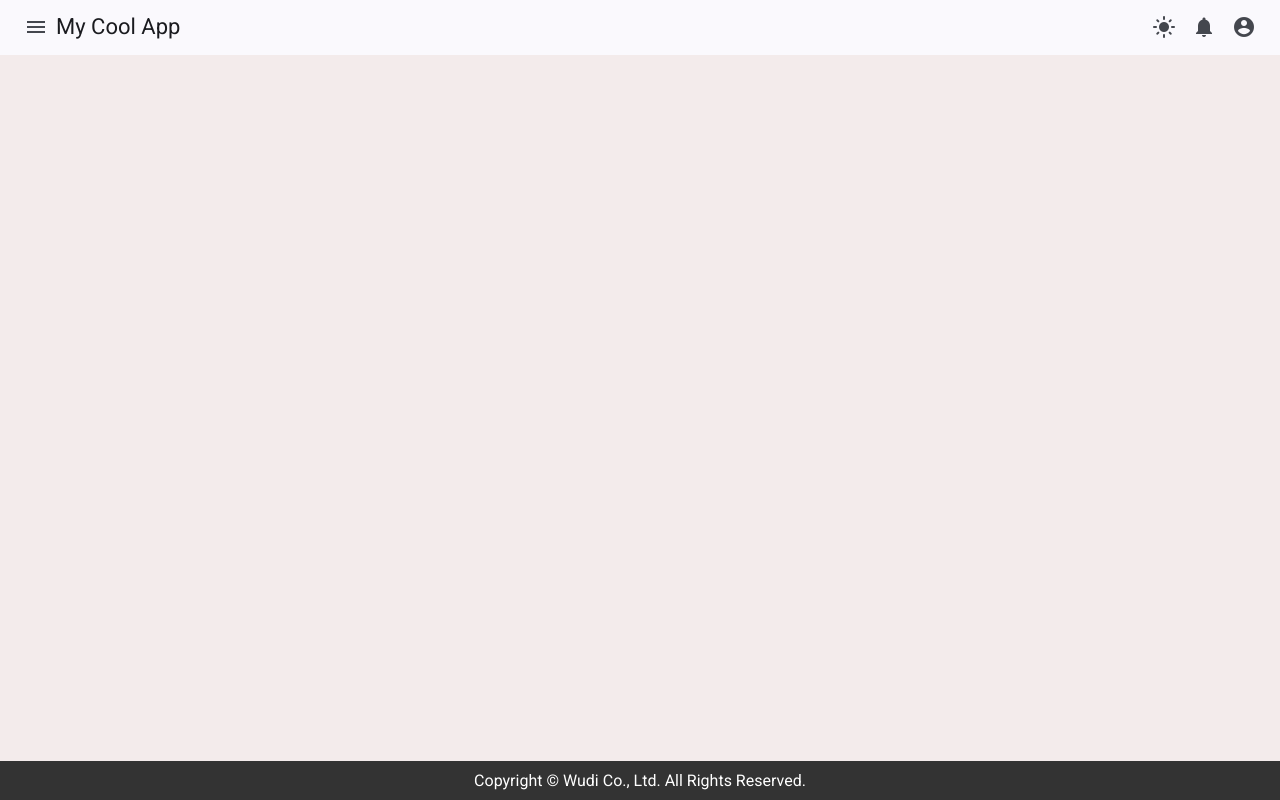
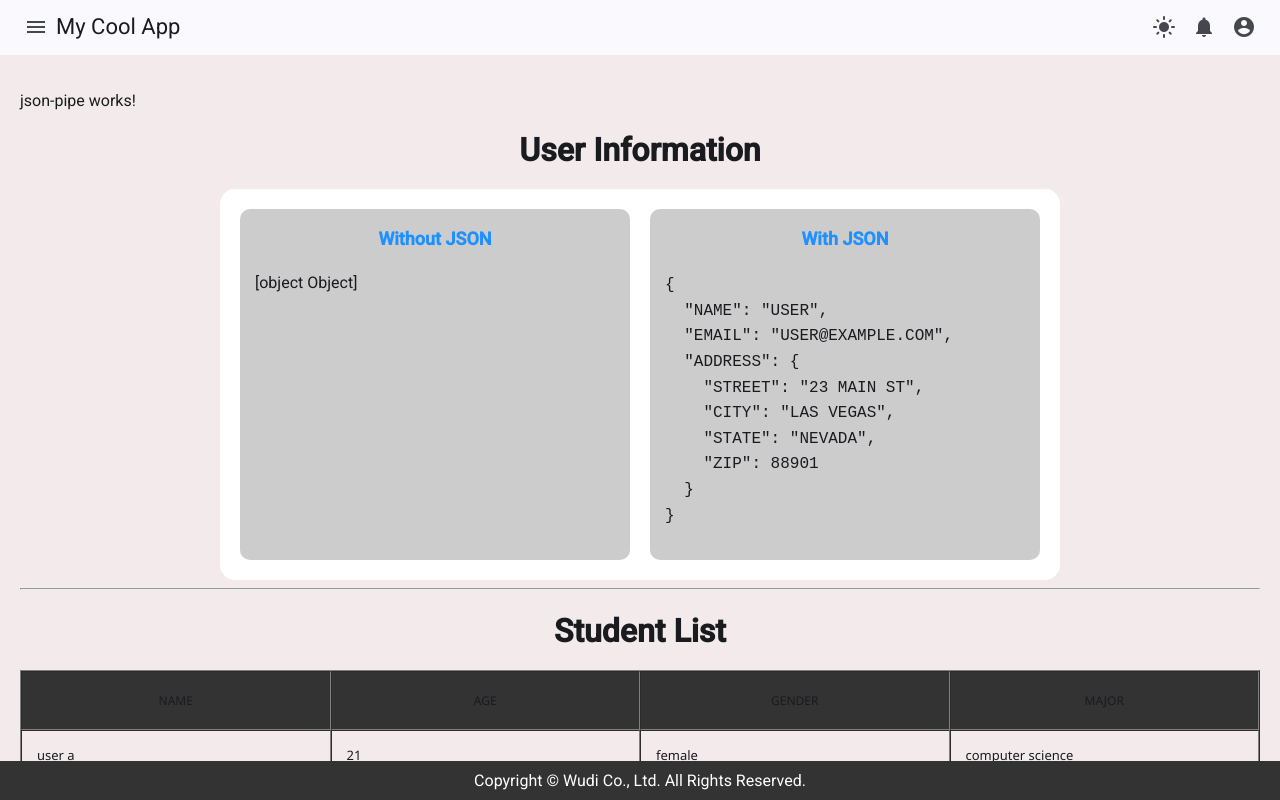
Before and after one commit to alisonwu6/my-angular-typescript-lab, an Angular app: page /json-pipe in a window 1280 px wide. Before the commit this address led to /. Built offline with nearby package versions, Linux system fonts and the light colour scheme.

Commit message:
feat: Pipe - 89, 89 JSON Pipe

```diff
--- a/src/app/app.routes.ts
+++ b/src/app/app.routes.ts
@@ -19,6 +19,7 @@ import { ColorPickerIndexComponent } from './page/decorator/color-picker-index/c
 import { PipeComponent } from './features/pipe/pipe.component';
 import { PageNavigationComponent } from './features/page-navigation/page-navigation.component';
 import { PoundToKgConverterComponent } from './features/pound-to-kg-converter/pound-to-kg-converter.component';
+import { JsonPipeComponent } from './features/json-pipe/json-pipe.component';
 
 export const routes: Routes = [
   { path: 'portfolio', component: PortfolioComponent },
@@ -39,6 +40,7 @@ export const routes: Routes = [
   { path: 'pipe', component: PipeComponent},
   { path: 'pipe-page-navigation', component: PageNavigationComponent},
   { path: 'pound-to-kg-converter', component: PoundToKgConverterComponent},
+  { path: 'json-pipe', component: JsonPipeComponent},
   { path: 'login', component: LoginComponent },
   { path: 'todo', component: TodoListComponent },
 ];
--- /dev/null
+++ b/src/app/features/json-pipe/json-pipe.component.html
@@ -0,0 +1,49 @@
+<p>json-pipe works!</p>
+
+<!-- 89. Understanding JSON Pipe -->
+<h1>User Information</h1>
+<div class="user-info">
+  <div class="info-block">
+    <h4>Without JSON</h4>
+    <p>{{ userDetails }}</p>
+  </div>
+  <div class="info-block">
+    <h4>With JSON</h4>
+    <pre>{{ userDetails | json | uppercase }}</pre>
+  </div>
+</div>
+
+<hr />
+
+<!-- 90. Displaying Table Data To JSON string -->
+<h1>Student List</h1>
+<div class="student">
+
+  <table border="1" cellspacing="0">
+    <thead>
+      <tr>
+        <th>Name</th>
+        <th>Age</th>
+        <th>Gender</th>
+        <th>Major</th>
+      </tr>
+    </thead>
+    <tbody>
+      @for( student of students; track student){
+      <tr>
+        <td>{{ student.name }}</td>
+        <td>{{ student.age }}</td>
+        <td>{{ student.gender }}</td>
+        <td>{{ student.major }}</td>
+      </tr>
+      }
+    </tbody>
+  </table>
+  <button type="button" (click)="toggleJson()">JSON Format</button>
+
+  <div *ngIf="showJson">
+    <h2>JSON Format</h2>
+    <pre>{{ students | json | titlecase }}</pre>
+  </div>
+
+</div>
--- /dev/null
+++ b/src/app/features/json-pipe/json-pipe.component.scss
@@ -0,0 +1,99 @@
+h1 {
+  text-align: center;
+  font-size: 32px;
+  margin-bottom: 20px;
+}
+
+.user-info {
+  display: grid;
+  grid-template-columns: 1fr 1fr; /* Two columns */
+  gap: 20px; /* Space between columns */
+  max-width: 800px;
+  margin: 0 auto;
+  padding: 20px;
+  background-color: #fff;
+  border-radius: 15px;
+}
+
+.info-block {
+  padding: 15px;
+  background-color: #ccc;
+  border-radius: 10px;
+}
+
+h4 {
+  font-size: 18px;
+  text-align: center;
+  color: dodgerblue;
+  margin-top: 4px;
+}
+
+pre {
+  font-size: 16px;
+  line-height: 1.6;
+  word-wrap: break-word;
+}
+
+.student {
+  * {
+    font-family: "Segoe UI", Tahoma, Geneva, Verdana, sans-serif;
+  }
+  h1 {
+    text-align: center;
+  }
+  table {
+    width: 100%;
+    table-layout: fixed;
+  }
+  th {
+    background-color: #333;
+    padding: 20px 15px;
+    text-align: center;
+    font-weight: 500;
+    font-size: 12px;
+    text-transform: uppercase;
+  }
+  td {
+    padding: 15px;
+    text-align: left;
+    vertical-align: middle;
+    font-weight: 300;
+    font-size: 13px;
+    border-bottom: 1px solid rgba(255, 255, 255, 0.1);
+  }
+  button {
+    display: block;
+    position: relative;
+    margin: 0 auto;
+    margin-top: 20px;
+    padding: 10px;
+    border: none;
+    background-color: aquamarine;
+    border-radius: 5px;
+    font-size: 15px;
+  }
+  div {
+    background-color: #2d2d2d; /* Dark modern background */
+    color: #f1f1f1; /* Light text color for contrast */
+    padding: 20px;
+    border-radius: 10px; /* Rounded corners */
+    box-shadow: 0 4px 12px rgba(0, 0, 0, 0.2); /* Modern shadow effect */
+    max-width: 800px;
+    margin: 20px auto;
+  }
+  div h2 {
+    color: #4caf50; /* Stylish green color for the heading */
+    margin-bottom: 15px;
+    text-align: center;
+  }
+  div pre {
+    background-color: #1e1e1e; /* Slightly darker background for the code */
+    color: #d4d4d4; /* Light gray text for the JSON */
+    padding: 15px;
+    border-radius: 8px;
+    overflow-x: auto; /* Scrollbar if the content overflows */
+    white-space: pre-wrap; /* Wraps the content inside the box */
+    font-family: "Courier New", Courier, monospace; /* Monospaced font for code */
+    font-size: 14px;
+  }
+}
--- /dev/null
+++ b/src/app/features/json-pipe/json-pipe.component.ts
@@ -0,0 +1,37 @@
+import { CommonModule } from '@angular/common';
+import { Component } from '@angular/core';
+
+@Component({
+  selector: 'app-json-pipe',
+  imports: [CommonModule],
+  templateUrl: './json-pipe.component.html',
+  styleUrl: './json-pipe.component.scss'
+})
+export class JsonPipeComponent {
+  // 89. Understanding JSON Pipe
+  userDetails = {
+    name: 'User',
+    email: 'user@example.com',
+    address: {
+      street: '23 Main St',
+      city: 'las vegas',
+      state: 'nevada',
+      zip: 88901,
+    },
+  };
+
+  // 90. Displaying Table Data To JSON string
+
+  showJson: boolean = false;
+
+  students = [
+    { name: 'user a', age: 21, gender: 'female', major: 'computer science' },
+    { name: 'user b', age: 23, gender: 'male', major: 'electrical engineering' },
+    { name: 'user c', age: 20, gender: 'male', major: 'sociology' },
+    { name: 'user d', age: 25, gender: 'female', major: 'biomedical science' },
+  ];
+
+  toggleJson() {
+    this.showJson = !this.showJson;
+  }
+}
--- a/src/app/layout/layout.config.ts
+++ b/src/app/layout/layout.config.ts
@@ -18,6 +18,7 @@ export const NAV_MENU = [
   { title: 'Pipe', icon: '', route: '/pipe' },
   { title: 'Page Navigation', icon: '', route: '/pipe-page-navigation' },
   { title: 'Pound To Kg', icon: '', route: '/pound-to-kg-converter' },
+  { title: 'JSON Pipe', icon: '', route: '/json-pipe' },
   { title: 'To Do List', icon: '', route: '/todo' },
   { title: 'Dashboard', icon: '', route: '/dashboard' },
   { title: 'Users', icon: '', route: '/users' },
```
Also changed, not shown: 1 other file (tests, documents, lock files or other folders).
